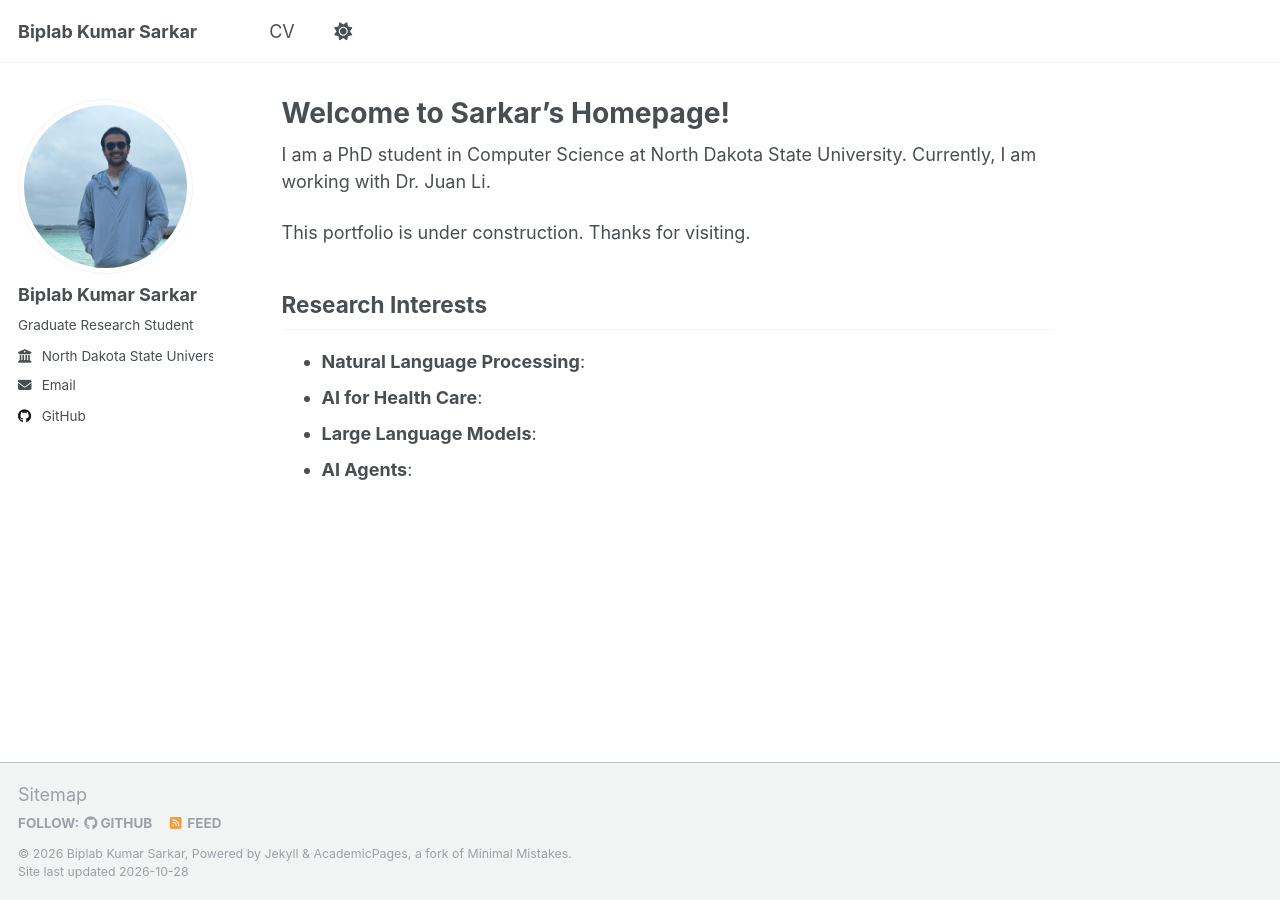
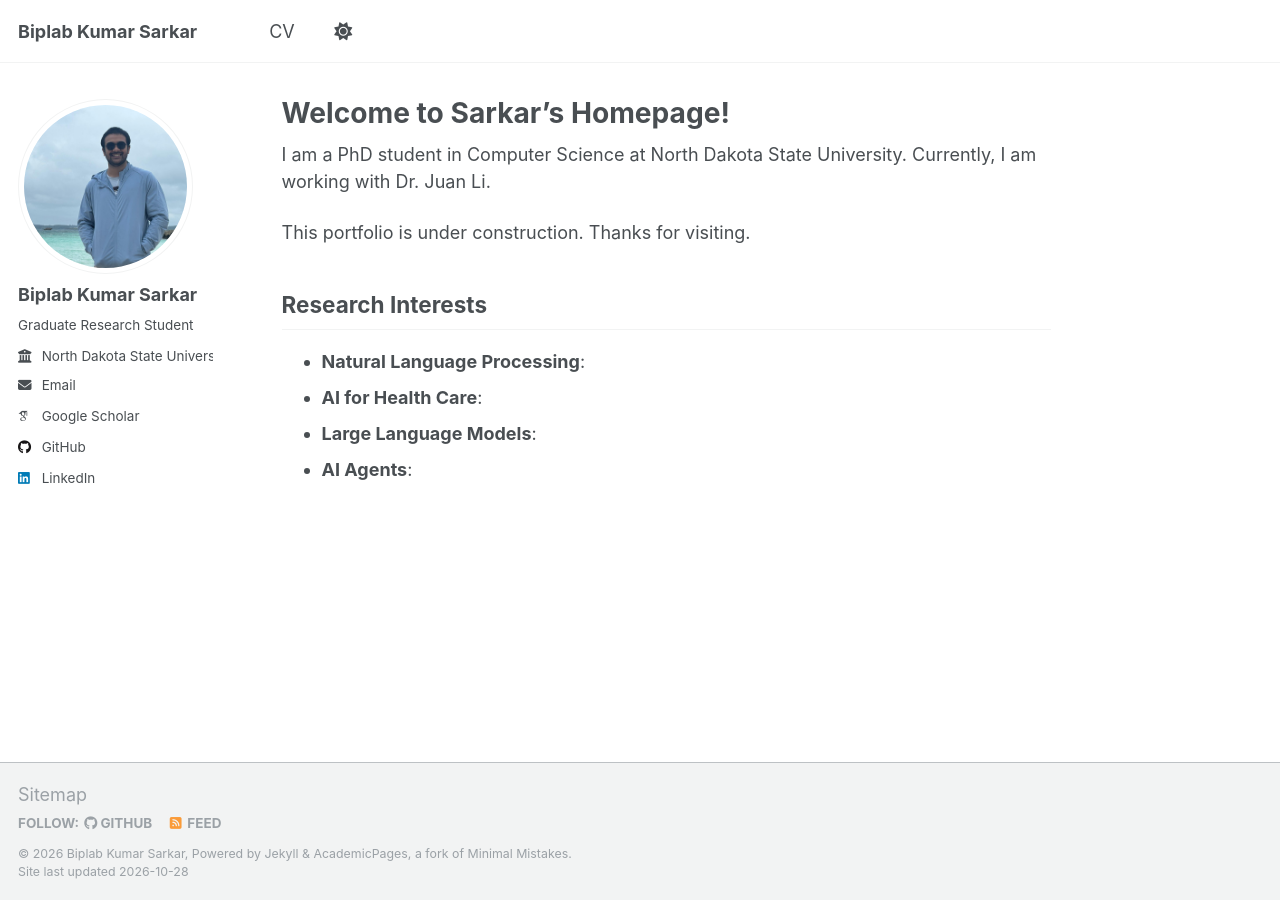
Before and after one commit to bipsec/bipsec.github.io, a Jekyll site: the page built from _pages/about.md, in a window 1280 px wide. Built offline with Jekyll 4.4.1, drawn with Linux system fonts in a browser that asks for light colours; some web fonts are replaced; some of the changed lines change nothing that is shown.

Commit message:
Update scholar & linkedin

```diff
--- a/_config.yml
+++ b/_config.yml
@@ -29,12 +29,12 @@ author:
   location         : # "BD"
   employer         : "North Dakota State University"
   uri              : # URL
-  email            : "biplab.sarkar@ndus.edu"
+  email            : "biplab.sarkar@ndsu.edu"
 
   # Academic websites
   academia         : # URL
   arxiv            : # URL - Update with the correct link to your profile
-  googlescholar    : # "https://scholar.google.com/citations?user=####"
+  googlescholar    : "https://scholar.google.com/citations?user=4ddF9yIAAAAJ&hl=en"
   impactstory      : # URL
   orcid            : # "http://orcid.org/yourorcidurl"
   semantic         : # URL
@@ -60,7 +60,7 @@ author:
   keybase          : # Username
   instagram        : # Username
   lastfm           : # Username
-  linkedin         : # Username
+  linkedin         : biplab-kumar-sarkar
   mastodon         : # URL
   medium           : # URL
   pinterest        : # Username
```
